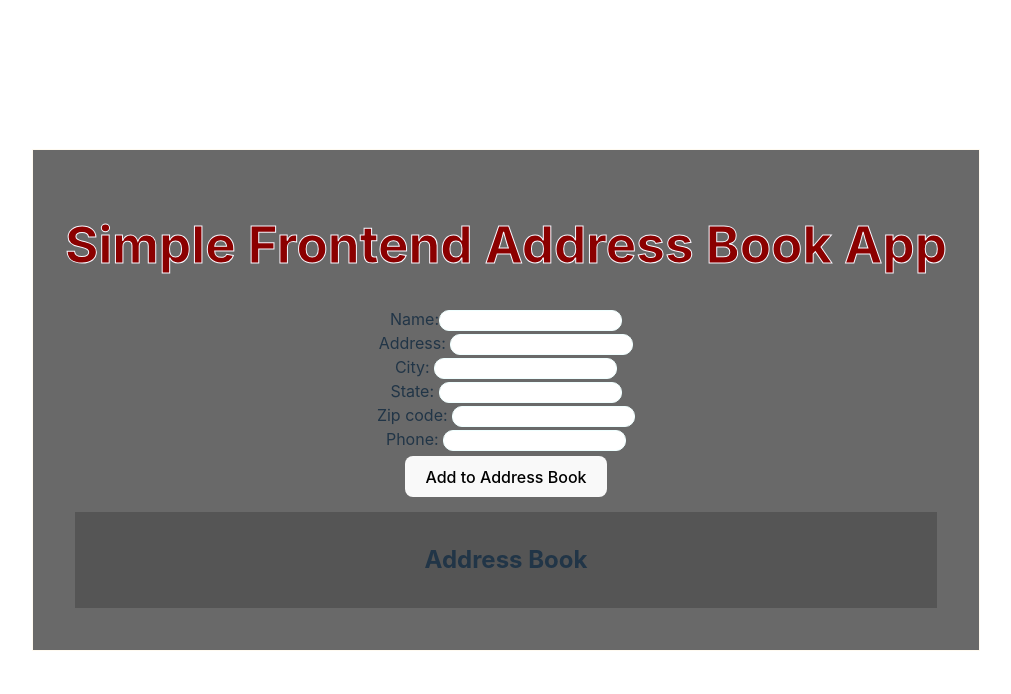
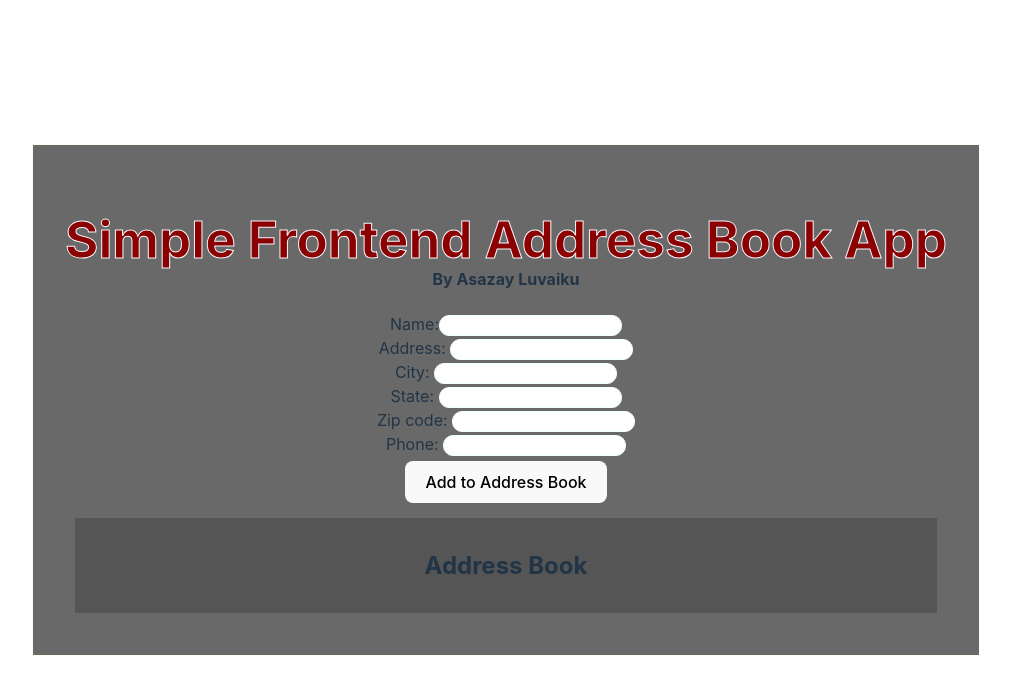
Before and after one commit to Asazay/simpleaddress, a React (Vite) app: page / in a window 1280 px wide. Shown: the top 694 px of the page, without its empty margins (134-1145 px from the left). Built offline with nearby package versions, Linux system fonts and the light colour scheme.

Commit message:
Added name to site

```diff
--- a/src/App.css
+++ b/src/App.css
@@ -16,6 +16,7 @@ input{
 h1{
   color: darkred;
   -webkit-text-stroke: 1px ghostwhite;
+  margin-bottom: 0;
 }
 
 button{
--- a/src/App.jsx
+++ b/src/App.jsx
@@ -88,6 +88,7 @@ function App() {
     return (
         <>
             <h1>Simple Frontend Address Book App</h1>
+            <h4 style={{marginTop: 0}}>By Asazay Luvaiku</h4>
             <div>
                 <div>
                     <label>
```
